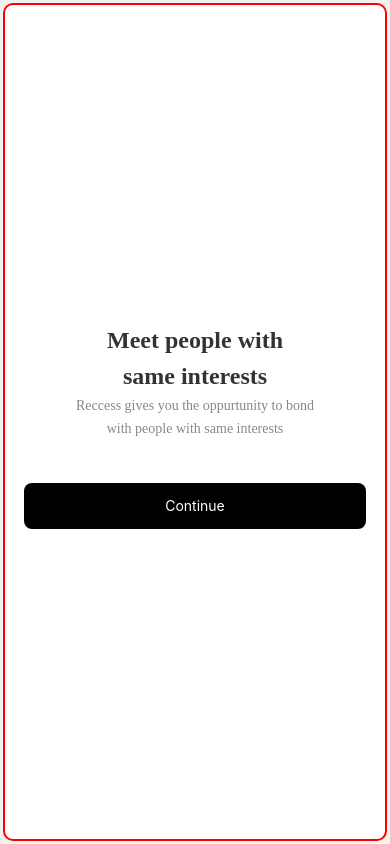
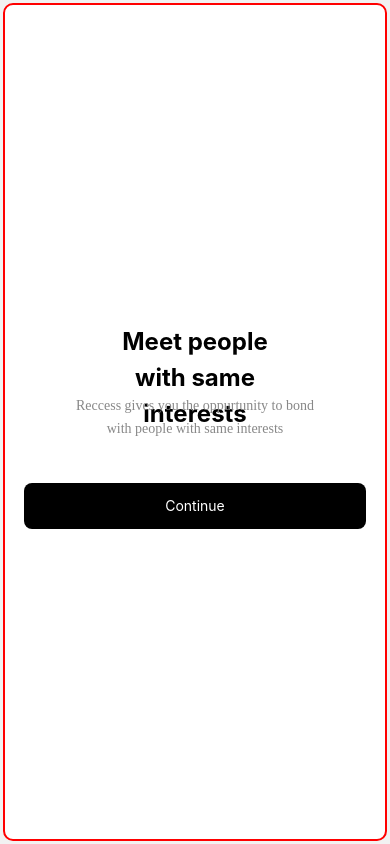
Before and after one commit to Eng-Ather/RecAccess-UI-UX, a React Native app: screen /Splash in a window 390 px wide. Built offline with nearby package versions, Linux system fonts and the light colour scheme.

Commit message:
create Heading(text) component

```diff
--- a/src/Components/Button/Index.js
+++ b/src/Components/Button/Index.js
@@ -3,12 +3,13 @@
 import {View, Text, TouchableOpacity, StyleSheet} from "react-native"
 import Typography from "../../Constants/Typography"
 
+// import Heading from "../../Components/index"
 const Button = ({buttonText="submit",onPress})=>{
 
     return(
             <TouchableOpacity
             onPress={onPress}
-            style={[Styles.buttonStyle, {backgroundColor:"black"}]}>
+            style={Styles.buttonStyle}>
                 <Text style={{color:"white"}}>{buttonText}</Text>
             </TouchableOpacity>
     )
@@ -21,7 +22,8 @@
         alignItems:"center",
         height:46,
         borderRadius:8,
-        justifyContent:"center"
+        justifyContent:"center",
+        backgroundColor:"black"
 
     }
 })
--- /dev/null
+++ b/src/Components/Heading/Index.js
@@ -0,0 +1,32 @@
+
+import { Text } from 'react-native';
+import React from 'react';
+
+const Heading = ({
+  size = 24,
+  weight = '700',
+  color = 'black',
+  textalign = 'center',
+  mt = 2,
+  mr = 2,
+  mb = 2,
+  ml = 2,
+  lh = 36,
+  children,
+}) => {
+  const allStyles = [
+    { color },
+    { fontSize: size },
+    { fontWeight: weight.toString() },
+    { textAlign: textalign },
+    { marginTop: mt },
+    { marginRight: mr },
+    { marginBottom: mb },
+    { marginLeft: ml },
+    { lineHeight: lh },
+  ];
+
+  return <Text style={allStyles}>{children}</Text>;
+};
+
+export default Heading;
--- a/src/Components/index.js
+++ b/src/Components/index.js
@@ -1,5 +1,3 @@
-import Button from "./Button/Index";
 
-export {
-    Button
-}
+export {default as Button} from "./Button/Index"
+export {default as Heading} from "./Heading/Index"
--- a/src/Screens/OnBonding01.js
+++ b/src/Screens/OnBonding01.js
@@ -4,12 +4,13 @@
 import ScreenLayout from "../Constants/ScreenLayout.js"
 import Typography from '../Constants/Typography.js'
 import { useNavigation } from '@react-navigation/native'
-import { Button } from '../Components/index.js'
+import { Button, Heading } from '../Components/Index.js'
 
 const OnBonding01 = () => {
   const navigation = useNavigation();
   return (
     <View style={ScreenLayout.container}>
+
 
       {/* <View style={{width:"100%",padding:3}}> */}
       <View style={{ width: "100%", padding: 3 }}>
@@ -22,8 +23,7 @@
 
 
       <View style={{ width: 190, height: 72 }}>
-        <Text style={[Typography.headdingText, { textAlign: "center" }]}>
-          Meet people with same interests</Text>
+        <Heading children="Meet people with same interests" />
       </View>
 
       <View style={{ width: 255, height: 65 }}>
--- a/src/Screens/Splash.js
+++ b/src/Screens/Splash.js
@@ -2,16 +2,16 @@
 import React, { useEffect } from 'react';
 import { StyleSheet, Image, View } from 'react-native';
 import logo from "../Assets/Images/logo.png";
-
+import ScreenLayout from '../Constants/ScreenLayout';
   const Splash = ({navigation}) => {
     useEffect(() => {
       setTimeout(() => {
         navigation.replace("OnBonding01");
-      }, 3000);
+      }, 1500);
     });
 
   return (
-    <View style={styles.container}>
+    <View style={ScreenLayout.container}>
       <Image source={logo} style={styles.logo} />
     </View>
   );
@@ -20,15 +20,7 @@
 export default Splash;
 
 const styles = StyleSheet.create({
-  container: {
-    flex: 1,
-    justifyContent: 'center',
-    alignItems: 'center',
-    backgroundColor: '#fff',
-    borderColor:"red",
-    borderWidth: 2,
-    borderRadius: 10,
-  },
+
   logo: {
     width: 200,
     height: 200,
```
